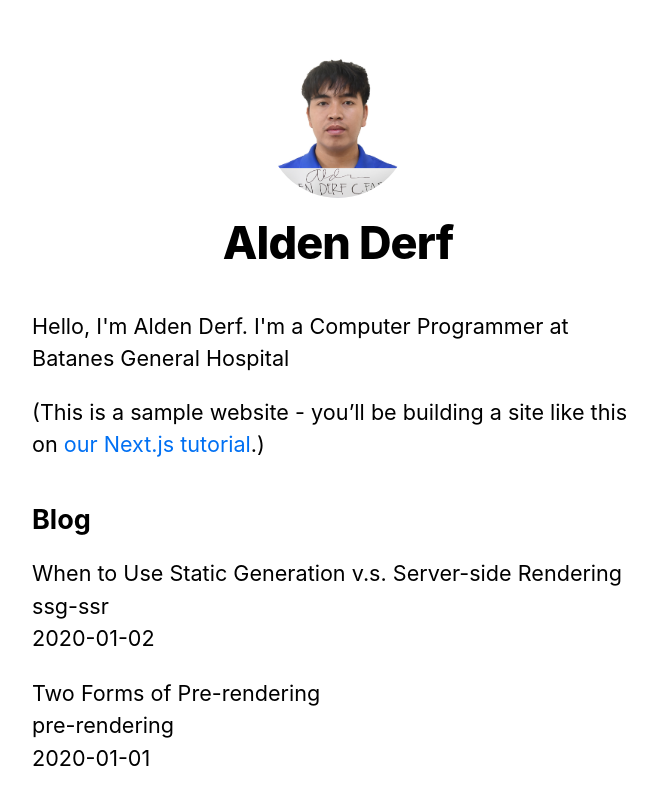
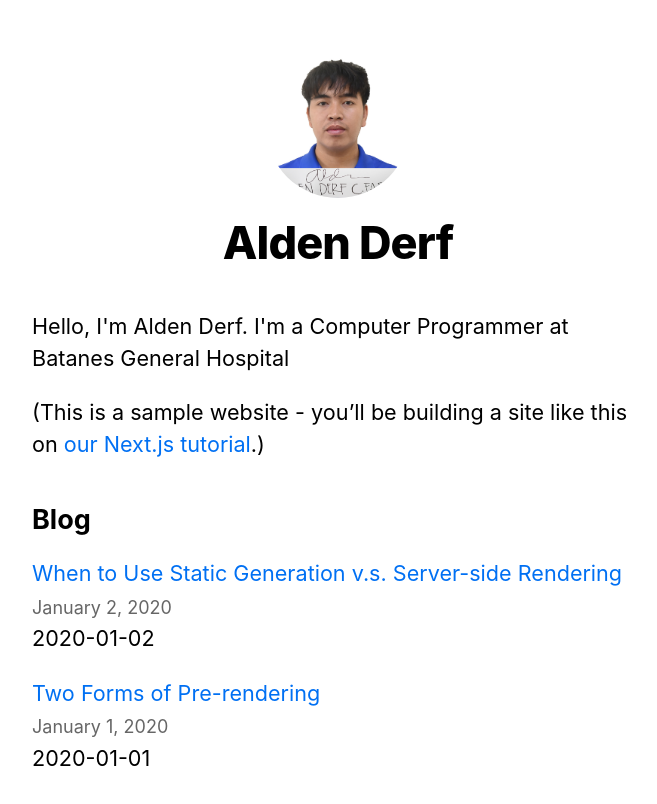
Before and after one commit to AldenDerf/nextjs-blog, a Next.js app: page / in a window 1280 px wide. Shown: the top 804 px of the page, without its empty margins (302-959 px from the left). Built offline with nearby package versions, Linux system fonts and the light colour scheme.

Commit message:
Update index.js
- Polished the Index Page
- Added Link

```diff
--- a/pages/index.js
+++ b/pages/index.js
@@ -1,27 +1,30 @@
 import Head from "next/head";
 import Layout, { siteTitle } from "../components/layout";
 import utilStyles from "../styles/utils.module.css";
-import {getSortedPostsData} from '../lib/posts';
+import { getSortedPostsData } from "../lib/posts";
+import Link from "next/link";
+import Date from "../components/date.js";
 
 export async function getStaticProps() {
   const allPostsData = getSortedPostsData();
   return {
     props: {
       allPostsData,
-    }
-  }
+    },
+  };
 }
 
-export default function Home({ allPostsData}) {
-  console.log(allPostsData)
+export default function Home({ allPostsData }) {
   return (
-
     <Layout home>
       <Head>
         <title>{siteTitle}</title>
       </Head>
       <section className={utilStyles.headingMd}>
-        <p>Hello, I'm Alden Derf. I'm a Computer Programmer at Batanes General Hospital</p>
+        <p>
+          Hello, I'm Alden Derf. I'm a Computer Programmer at Batanes General
+          Hospital
+        </p>
         <p>
           (This is a sample website - you’ll be building a site like this on{" "}
           <a href="https://nextjs.org/learn">our Next.js tutorial</a>.)
@@ -30,18 +33,19 @@ export default function Home({ allPostsData}) {
       <section className={`${utilStyles.headingMd} ${utilStyles.padding1px}`}>
         <h2 className={utilStyles.headingLg}>Blog</h2>
         <ul className={utilStyles.list}>
-              {allPostsData.map(({id, date, title})=> (
+          {allPostsData.map(({ id, date, title }) => (
             <li key={id} className={utilStyles.listItem}>
-                  {title}
+              <Link href={`/posts/${id}`}>{title}</Link>
               <br />
-                  {id}
+              <small className={utilStyles.lightText}>
+                <Date dateString={date} />
+              </small>
               <br />
               {date}
             </li>
           ))}
         </ul>
       </section>
-
     </Layout>
   );
 }
```
Lines whose indentation alone changed are shown as unchanged.
